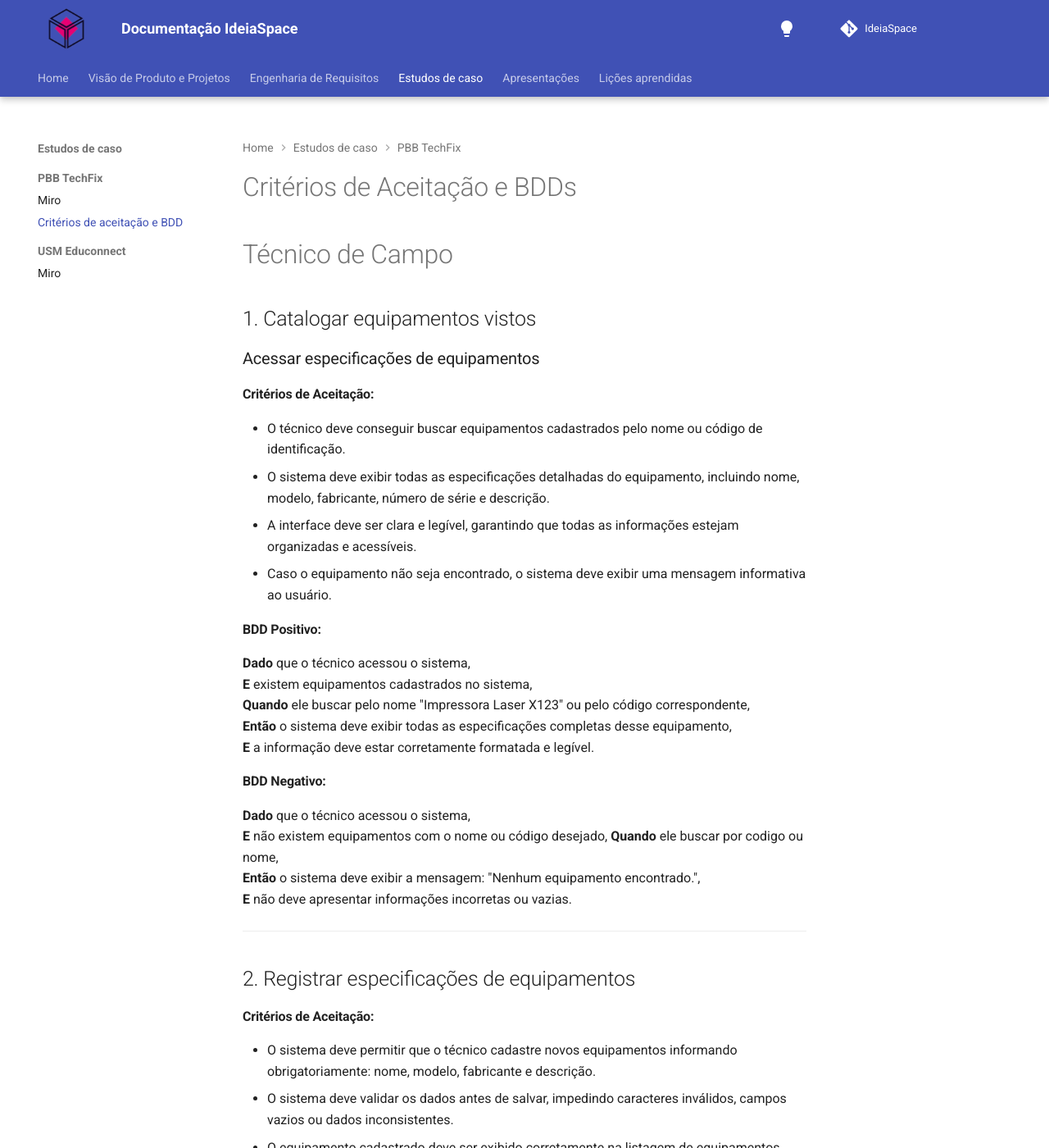
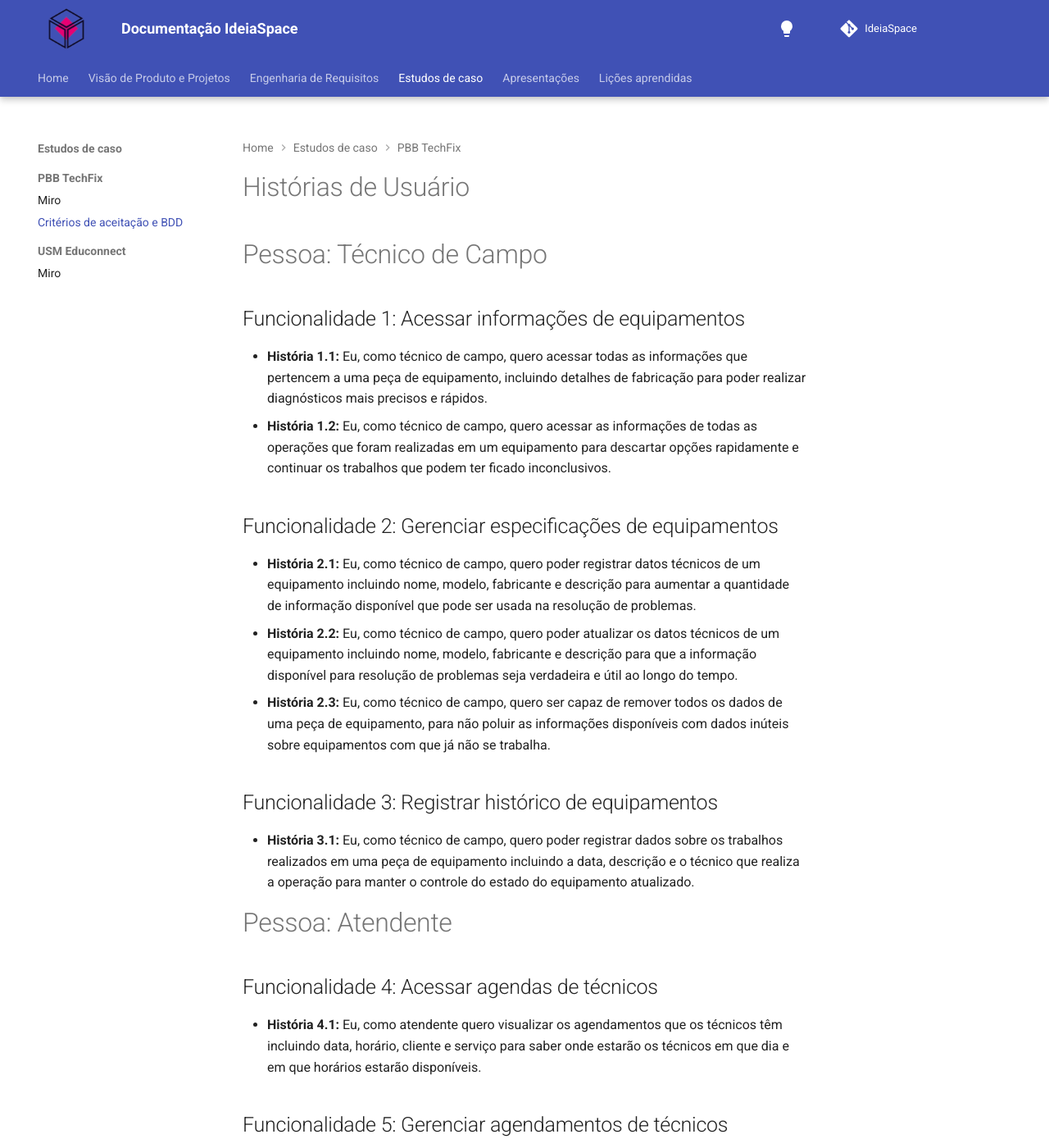
Before and after one commit to mdsreq-fga-unb/2024.2-T01-IdeaSpace, an MkDocs documentation site: the page built from docs/estudos-caso/pbb_techfix_bdd_atualizado.md, in a window 1280 px wide and 1400 px high. Shown: the whole window at 82% size. Built offline with MkDocs 1.6.1 and Material for MkDocs 9.7.7, drawn with Linux system fonts in a browser that asks for light colours; comment, search, counter and statistics services are not loaded; some of the changed text lies outside the part shown.

Commit message:
doc: Adicionado US ao PBB #ref 24.

```diff
--- a/docs/estudos-caso/pbb_techfix_bdd_atualizado.md
+++ b/docs/estudos-caso/pbb_techfix_bdd_atualizado.md
@@ -1,3 +1,43 @@
+# Histórias de Usuário
+
+# Pessoa: Técnico de Campo
+
+## Funcionalidade 1: Acessar informações de equipamentos
+
+- **História 1.1:** Eu, como técnico de campo, quero acessar todas as informações que pertencem a uma peça de equipamento, incluindo detalhes de fabricação para poder realizar diagnósticos mais precisos e rápidos.
+- **História 1.2:** Eu, como técnico de campo, quero acessar as informações de todas as operações que foram realizadas em um equipamento para descartar opções rapidamente e continuar os trabalhos que podem ter ficado inconclusivos.
+
+## Funcionalidade 2: Gerenciar especificações de equipamentos
+
+- **História 2.1:** Eu, como técnico de campo, quero poder registrar datos técnicos de um equipamento incluindo nome, modelo, fabricante e descrição para aumentar a quantidade de informação disponível que pode ser usada na resolução de problemas.
+- **História 2.2:** Eu, como técnico de campo, quero poder atualizar os datos técnicos de um equipamento incluindo nome, modelo, fabricante e descrição para que a informação disponível para resolução de problemas seja verdadeira e útil ao longo do tempo.
+- **História 2.3:** Eu, como técnico de campo, quero ser capaz de remover todos os dados de uma peça de equipamento, para não poluir as informações disponíveis com dados inúteis sobre equipamentos com que já não se trabalha.
+
+## Funcionalidade 3: Registrar histórico de equipamentos
+
+- **História 3.1:** Eu, como técnico de campo, quero poder registrar dados sobre os trabalhos realizados em uma peça de equipamento incluindo a data, descrição e o técnico que realiza a operação para manter o controle do estado do equipamento atualizado.
+
+# Pessoa: Atendente
+
+## Funcionalidade 4: Acessar agendas de técnicos
+
+- **História 4.1:** Eu, como atendente quero visualizar os agendamentos que os técnicos têm incluindo data, horário, cliente e serviço para saber onde estarão os técnicos em que dia e em que horários estarão disponíveis.
+
+## Funcionalidade 5: Gerenciar agendamentos de técnicos
+
+- **História 5.1:** Eu, como atendente quero reservar um agendamento no horário de um técnico, na qual se incluem informações como dia, hora, cliente, serviço e técnico responsável, para garantir a atenção oportuna do cliente e atualizar a disponibilidade do técnico.
+- **História 5.2:** Eu, como atendente quero cancelar um agendamento no horário de um técnico, para liberar o horário e permitir que outro agendamento seja realizado em seu lugar.
+
+# Pessoa: Diretora de Operações
+
+## Funcionalidade 6: Monitorar solicitações dos clientes.
+
+- **História 6.1:** Eu, como gerente de operações quero criar tarefas definindo o título, a descrição, prazo de conclusão e responsável, para dividir as solicitações dos clientes e acompanhar seu progresso.
+
+## Funcionalidade 7: Monitorar desempenho
+
+- **História 7.1:** Eu, como gerente de operações, quero visualizar gráficos de desempenho baseados em tarefas concluídas em relação ao tempo, para observar mudanças na eficácia dos funcionários e tomar medidas se necessário.
+
 # Critérios de Aceitação e BDDs
 
 # Técnico de Campo
@@ -5,6 +45,8 @@
 ## 1. Catalogar equipamentos vistos
 
 ### Acessar especificações de equipamentos
+
+Eu, como técnico de campo, quero acessar todas as informações que pertencem a uma peça de equipamento, incluindo detalhes de fabricação para poder realizar diagnósticos mais precisos e rápidos.
 
 #### Critérios de Aceitação:
 
@@ -32,6 +74,8 @@
 ---
 
 ## 2. Registrar especificações de equipamentos
+
+Eu, como técnico de campo, quero poder registrar datos técnicos de um equipamento incluindo nome, modelo, fabricante e descrição para aumentar a quantidade de informação disponível que pode ser usada na resolução de problemas.
 
 #### Critérios de Aceitação:
 
@@ -66,6 +110,8 @@
 
 ## 3. Acessar histórico de equipamentos
 
+Eu, como técnico de campo, quero acessar as informações de todas as operações que foram realizadas em um equipamento para descartar opções rapidamente e continuar os trabalhos que podem ter ficado inconclusivos.
+
 #### Critérios de Aceitação:
 
 - O técnico deve visualizar um histórico detalhado de todas as ações realizadas em um equipamento específico.
@@ -91,6 +137,8 @@
 ---
 
 ## 4. Registrar histórico de equipamentos
+
+Eu, como técnico de campo, quero poder registrar dados sobre os trabalhos realizados em uma peça de equipamento incluindo a data, descrição e o técnico que realiza a operação para manter o controle do estado do equipamento atualizado.
 
 #### Critérios de Aceitação:
 
@@ -121,6 +169,8 @@
 ---
 
 ## 5. Deletar especificações de equipamentos
+
+Eu, como técnico de campo, quero ser capaz de remover todos os dados de uma peça de equipamento, para não poluir as informações disponíveis com dados inúteis sobre equipamentos com que já não se trabalha.
 
 #### Critérios de Aceitação:
 
@@ -161,6 +211,8 @@
 **E** a exclusão não deve ser permitida.
 
 ## 6. Editar especificações de equipamentos
+
+Eu, como técnico de campo, quero poder atualizar os datos técnicos de um equipamento incluindo nome, modelo, fabricante e descrição para que a informação disponível para resolução de problemas seja verdadeira e útil ao longo do tempo.
 
 ### Critérios de Aceitação:
 
@@ -210,6 +262,8 @@
 
 ## 7. Visualizar agenda
 
+Eu, como atendente quero visualizar os agendamentos que os técnicos têm incluindo data, horário, cliente e serviço para saber onde estarão os técnicos em que dia e em que horários estarão disponíveis.
+
 ### Critérios de Aceitação:
 
 - O atendente deve visualizar a agenda de serviços com opções de exibição por dia, semana ou mês.
@@ -243,6 +297,8 @@
 ---
 
 ## 8. Agendar cliente
+
+Eu, como atendente quero reservar um agendamento no horário de um técnico, na qual se incluem informações como dia, hora, cliente, serviço e técnico responsável, para garantir a atenção oportuna do cliente e atualizar a disponibilidade do técnico.
 
 ### Critérios de Aceitação:
 
@@ -283,6 +339,8 @@
 
 ## 9. Cancelar agendamento
 
+Eu, como atendente quero cancelar um agendamento no horário de um técnico, para liberar o horário e permitir que outro agendamento seja realizado em seu lugar.
+
 ### Critérios de Aceitação:
 
 - O atendente deve visualizar os detalhes do agendamento antes de cancelá-lo.
@@ -322,6 +380,8 @@
 
 ## 12. Cadastrar tarefas
 
+Eu, como gerente de operações quero criar tarefas definindo o título, a descrição, prazo de conclusão e responsável, para dividir as solicitações dos clientes e acompanhar seu progresso.
+
 ### Critérios de Aceitação:
 
 - O sistema deve permitir o cadastro de tarefas informando obrigatoriamente: título, descrição, prazo de conclusão e responsável.
@@ -351,6 +411,8 @@
 
 ## 13. Visualizar gráfico de desempenho
 
+Eu, como gerente de operações, quero visualizar gráficos de desempenho baseados em tarefas concluídas em relação ao tempo, para observar mudanças na eficácia dos funcionários e tomar medidas se necessário.
+
 ### Critérios de Aceitação:
 
 - O sistema deve gerar gráficos de desempenho com base em tarefas concluídas e tempo de execução.
```
